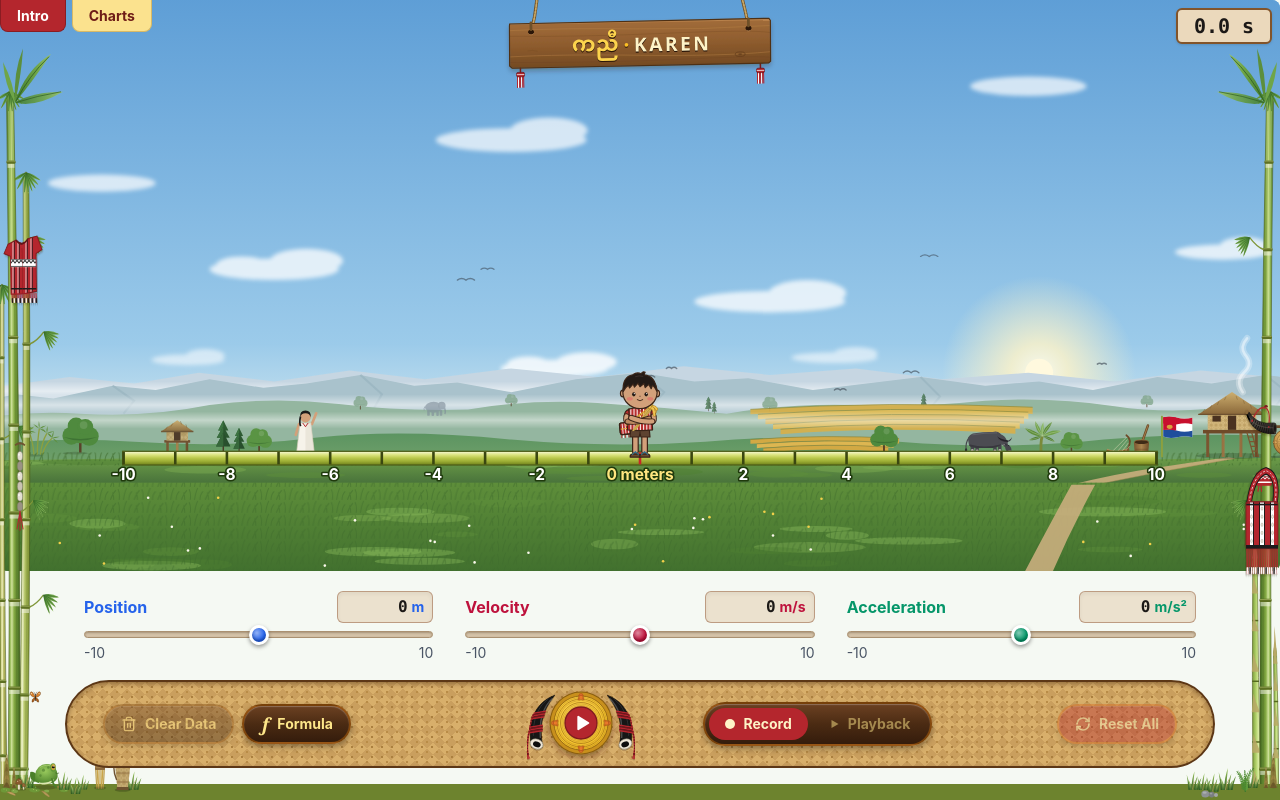
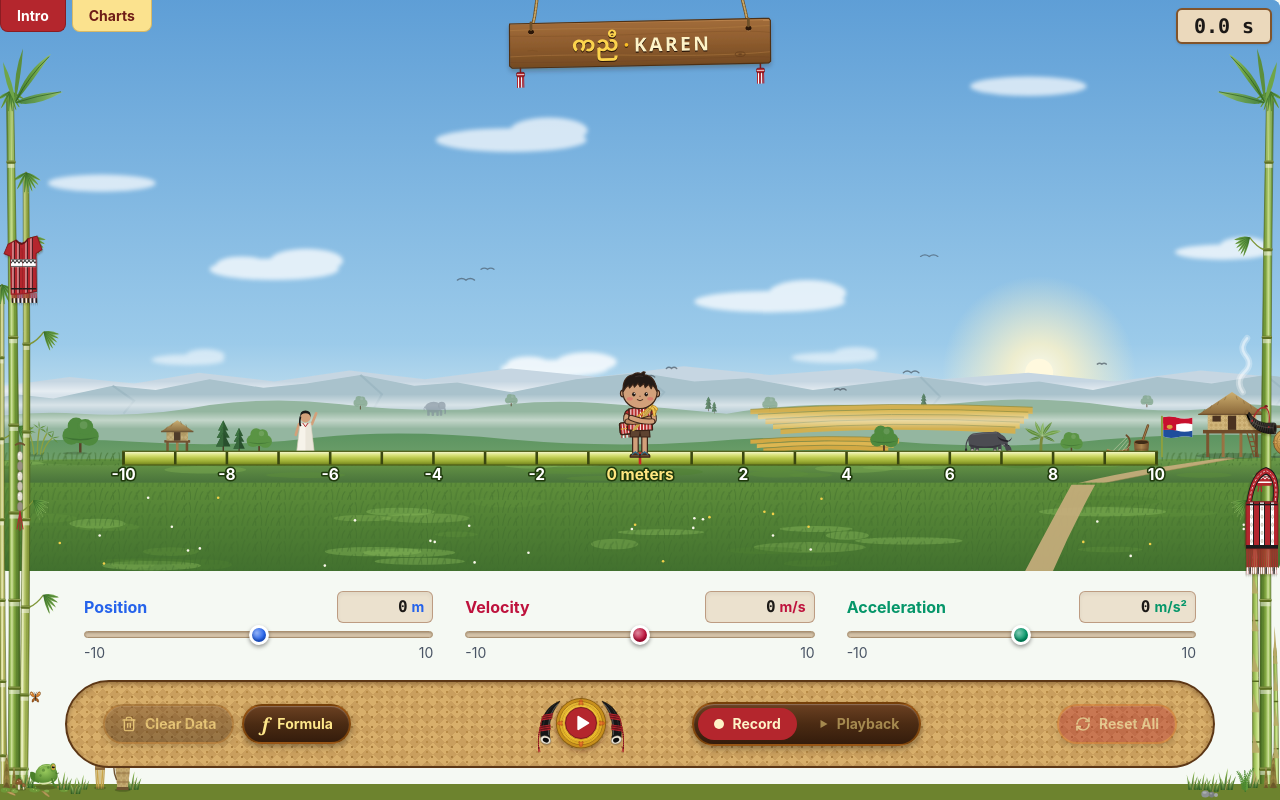
Before and after one commit to Sawla-1/pit-sim-motion-1d, a React (Vite) app: page / in a window 1280 px wide. Built offline with nearby package versions, Linux system fonts and the light colour scheme.

Commit message:
Use the smaller drum on laptops too

```diff
--- a/src/styles/karenStyles.js
+++ b/src/styles/karenStyles.js
@@ -75,13 +75,12 @@ export const KAREN_BAR = {
   modeOption: "relative px-4 h-8 flex items-center gap-2 rounded-full text-sm font-bold transition-colors max-sm:h-[26px] max-sm:px-2.5 max-sm:text-xs max-sm:gap-1.5",
   modeOn: "bg-[#B4262D] text-[#FEF3C7]",
   modeOff: "text-[#FDE68A]",
-  // The drum. Phones and tablets: 80% (86 x 66px). Laptops: full size (108 x 82px).
-  drum: "relative w-[86px] h-[66px] -my-[14px] lg:w-[108px] lg:h-[82px] lg:-my-[17px] shrink-0 cursor-pointer transition hover:brightness-110 active:scale-95 focus-visible:outline-2 focus-visible:outline-offset-2 focus-visible:outline-[#B4262D]",
-  // Phones and tablets: the drum's red centre drawn on top at its full 32px, so only the gold ring and
-  // the horns get smaller. (Laptops: the drum is full size, so its own red centre is used.)
-  drumRed: "absolute left-1/2 top-[32px] size-8 -translate-x-1/2 -translate-y-1/2 rounded-full border border-[#7E1A1F] bg-[#B4262D] lg:hidden",
-  // The Play / Pause icon on the red centre (32px down at 80%, 40px down at full size)
-  drumIcon: "absolute left-1/2 top-[32px] lg:top-[40px] -translate-x-1/2 -translate-y-1/2 text-white",
+  // The drum: 80% of the art's size (86 x 66px) on every screen
+  drum: "relative w-[86px] h-[66px] -my-[14px] shrink-0 cursor-pointer transition hover:brightness-110 active:scale-95 focus-visible:outline-2 focus-visible:outline-offset-2 focus-visible:outline-[#B4262D]",
+  // The drum's red centre drawn on top at its full 32px, so only the gold ring and the horns get smaller
+  drumRed: "absolute left-1/2 top-[32px] size-8 -translate-x-1/2 -translate-y-1/2 rounded-full border border-[#7E1A1F] bg-[#B4262D]",
+  // The Play / Pause icon on the red centre
+  drumIcon: "absolute left-1/2 top-[32px] -translate-x-1/2 -translate-y-1/2 text-white",
 };
 
 // The time box (Stitch look): a beige box with a brown edge in the scene's top corner, dark text
```
